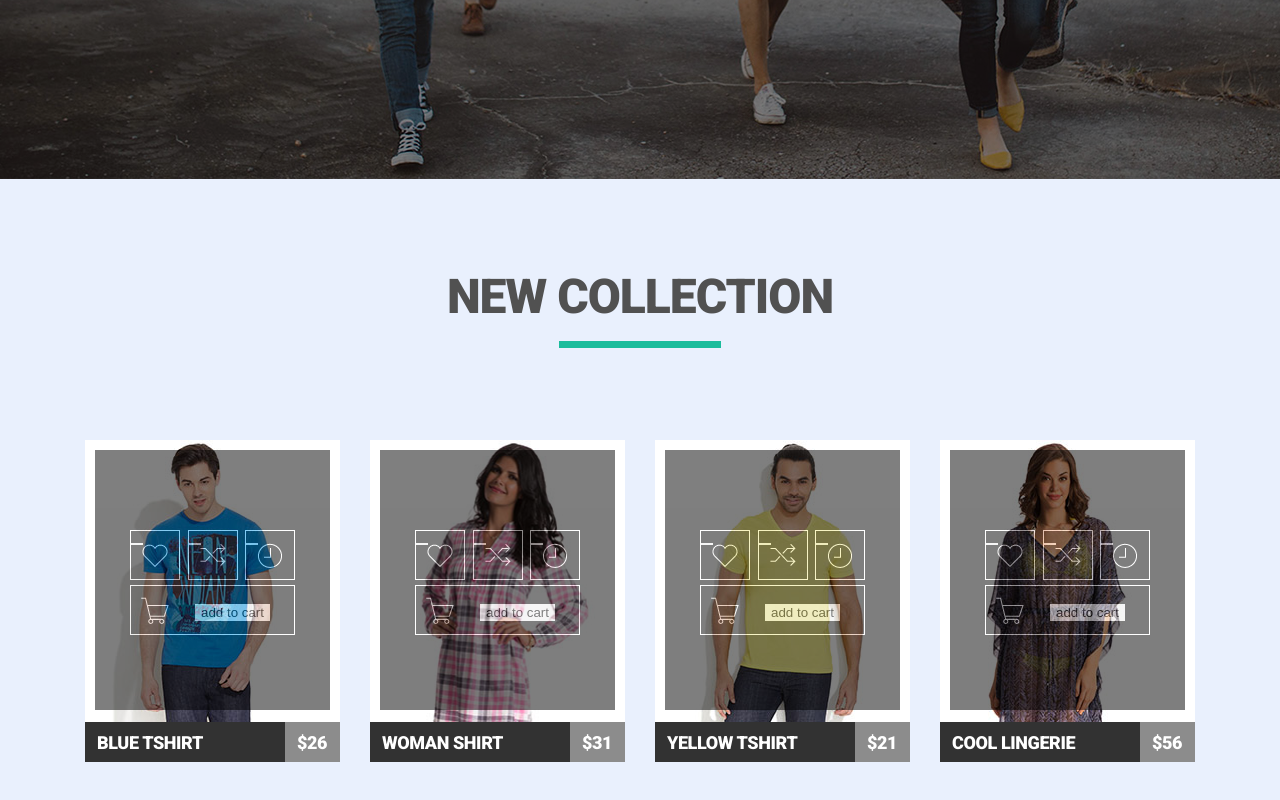
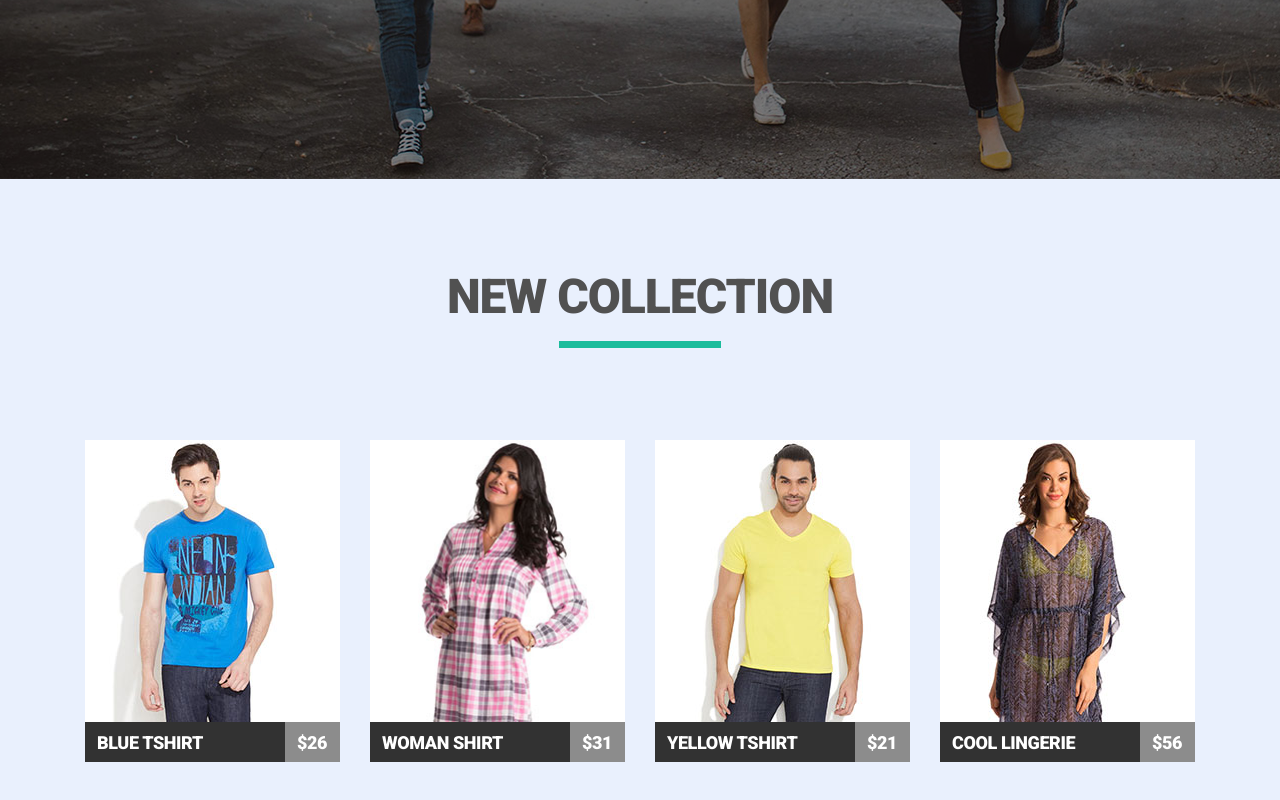
Before and after one commit to Daikiri-San/goit-fe-course, a plain HTML site: page html-css/module-5/index.html in a window 1280 px wide. Shown: the part 509-1309 px from the top of the page. Drawn offline with nearby package versions, Linux system fonts and the light colour scheme.

Commit message:
oppacity?

```diff
--- a/html-css/module-5/css/styles.css
+++ b/html-css/module-5/css/styles.css
@@ -239,7 +239,7 @@ color:#1abc9c;
 
 .inner__box {
   position: absolute;
-  display: block;
+  display: none;
   width: 235px;
   height: 260px;
   background-color: #000;
@@ -256,6 +256,8 @@ color:#1abc9c;
   border-style: solid;
   border-color: #fff;
   z-index: 5;
+  background-color: #000;
+  opacity: 1;
   background-repeat: no-repeat;
 }
 
@@ -266,7 +268,6 @@ color:#1abc9c;
 }
 
 .special {
-  position: absolute;
   width: 165px;
   font-family: "Open sans", sans-serif;
   color: #fff;
@@ -282,13 +283,12 @@ color:#1abc9c;
   background-position: 10px, 0px, 10px, 10px;
   padding-top: 10px;
   padding-left: 40px;
-  background-color: #000;
+  background-color: #323232;
   opacity: 1;
 }
 
 .like {
   background-image: url(../img/icons/like.png);
-  top: 80px;
   left: 35px;
 }
 
@@ -302,11 +302,14 @@ background-image: url(../img/icons/time.png);
   right: 35px;
 }
 
-.icon__btn {
-  border: none;
+.shop-item:hover .name-price,
+.shop-item:focus .name-price,
+.inner__box__item:hover,
+.inner__box__item:focus {
+  background-color: #1abc9c;
 }
 
-.shop-item:hover .name-price,
-.shop-item:focus .name-price {
-  background-color: #1abc9c;
+.shop-item:hover .inner__box,
+.shop-item:focus .inner__box {
+  display: block;
 }
--- a/html-css/module-5/index.html
+++ b/html-css/module-5/index.html
@@ -54,18 +54,10 @@
           <div class="main-catalog container clearfix">
            <div class="shop-item clearfix">
              <div class="inner__box">
-                <div class="inner__box__item simple like">
-                  <button class="icon__btn" type="button"></button>
-                </div>
-                <div class="inner__box__item simple share">
-                  <button class="icon__btn" type="button"></button>
-                </div>
-                <div class="inner__box__item simple wait">
-                  <button class="icon__btn" type="button"></button>
-                </div>
-                <div class="inner__box__item special">
-                    <button class="icon__btn" type="button">add to cart</button>
-                </div>
+                  <button class="inner__box__item simple like" type="button"></button>
+                  <button class="inner__box__item simple share" type="button"></button>
+                  <button class="inner__box__item simple wait" type="button"></button>
+                  <button class="inner__box__item special" type="button">add to cart</button>
              </div>
             <a class="whole-link" href="#">
               <img
@@ -81,19 +73,11 @@
             </a>
           </div>
           <div class="shop-item clearfix">
-            <div class="inner__box clearfix">
-                <div class="inner__box__item simple like">
-                  <button class="icon__btn" type="button"></button>
-                </div>
-                <div class="inner__box__item simple share">
-                  <button class="icon__btn" type="button"></button>
-                </div>
-                <div class="inner__box__item simple wait">
-                  <button class="icon__btn" type="button"></button>
-                </div>
-                <div class="inner__box__item special">
-                  <button class="icon__btn" type="button">add to cart</button>
-                </div>
+            <div class="inner__box">
+                  <button class="inner__box__item simple like" type="button"></button>
+                  <button class="inner__box__item simple share" type="button"></button>
+                  <button class="inner__box__item simple wait" type="button"></button>
+                  <button class="inner__box__item special" type="button">add to cart</button>
             </div>
             <a class="whole-link" href="#">
               <img class="product"
@@ -108,19 +92,11 @@
             </a>
           </div>
           <div class="shop-item clearfix">
-            <div class="inner__box clearfix">
-                <div class="inner__box__item simple like">
-                    <button class="icon__btn" type="button"></button>
-                </div>
-                <div class="inner__box__item simple share">
-                  <button class="icon__btn" type="button"></button>
-                </div>
-                <div class="inner__box__item simple wait">
-                  <button class="icon__btn" type="button"></button>
-                </div>
-                <div class="inner__box__item special">
-                  <button class="icon__btn" type="button">add to cart</button>
-                </div>
+            <div class="inner__box">
+                  <button class="inner__box__item simple like" type="button"></button>
+                  <button class="inner__box__item simple share" type="button"></button>
+                  <button class="inner__box__item simple wait" type="button"></button>
+                  <button class="inner__box__item special" type="button">add to cart</button>
             </div>
             <a class="whole-link" href="#">
               <img class="product"
@@ -135,19 +111,11 @@
             </a>
           </div>
           <div class="shop-item clearfix">
-            <div class="inner__box clearfix">
-              <div class="inner__box__item simple like">
-                <button class="icon__btn" type="button"></button>
-              </div>
-              <div class="inner__box__item simple share">
-                <button class="icon__btn" type="button"></button>
-              </div>
-              <div class="inner__box__item simple wait">
-                <button class="icon__btn" type="button"></button>
-              </div>
-              <div class="inner__box__item special">
-                <button class="icon__btn" type="button">add to cart</button>
-              </div>
+            <div class="inner__box">
+                <button class="inner__box__item simple like" type="button"></button>
+                <button class="inner__box__item simple share" type="button"></button>
+                <button class="inner__box__item simple wait" type="button"></button>
+                <button class="inner__box__item special" type="button">add to cart</button>
             </div>
             <a class="whole-link" href="#">
               <img class="product"
```
